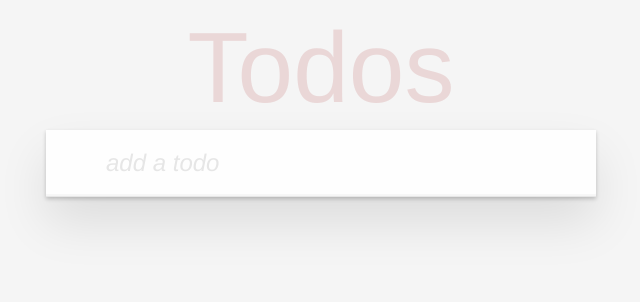
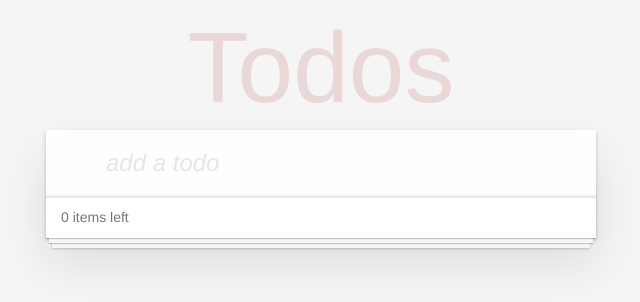
Before and after one commit to bernard-ng/vuejs-todos, a Vue app: page / in a window 1280 px wide. Shown: the top 302 px of the page, without its empty margins (319-959 px from the left). Built offline with nearby package versions, Linux system fonts and the light colour scheme.

Commit message:
[FEAT] add remaing todo counter

```diff
--- a/src/components/Todos.vue
+++ b/src/components/Todos.vue
@@ -14,6 +14,9 @@
                 </li>
             </ul>
         </div>
+        <footer class="footer">
+            <span class="todo-count"><strong>{{ remaing }}</strong> items left</span>
+        </footer>
     </section>
 </template>
 
@@ -35,6 +38,12 @@ export default {
 
             this.newTodo = ''
         }
+    },
+
+    computed: {
+        remaing() {
+            return this.todos.filter(todo => !todo.completed).length
+        }
     }
 }
 </script>
```
